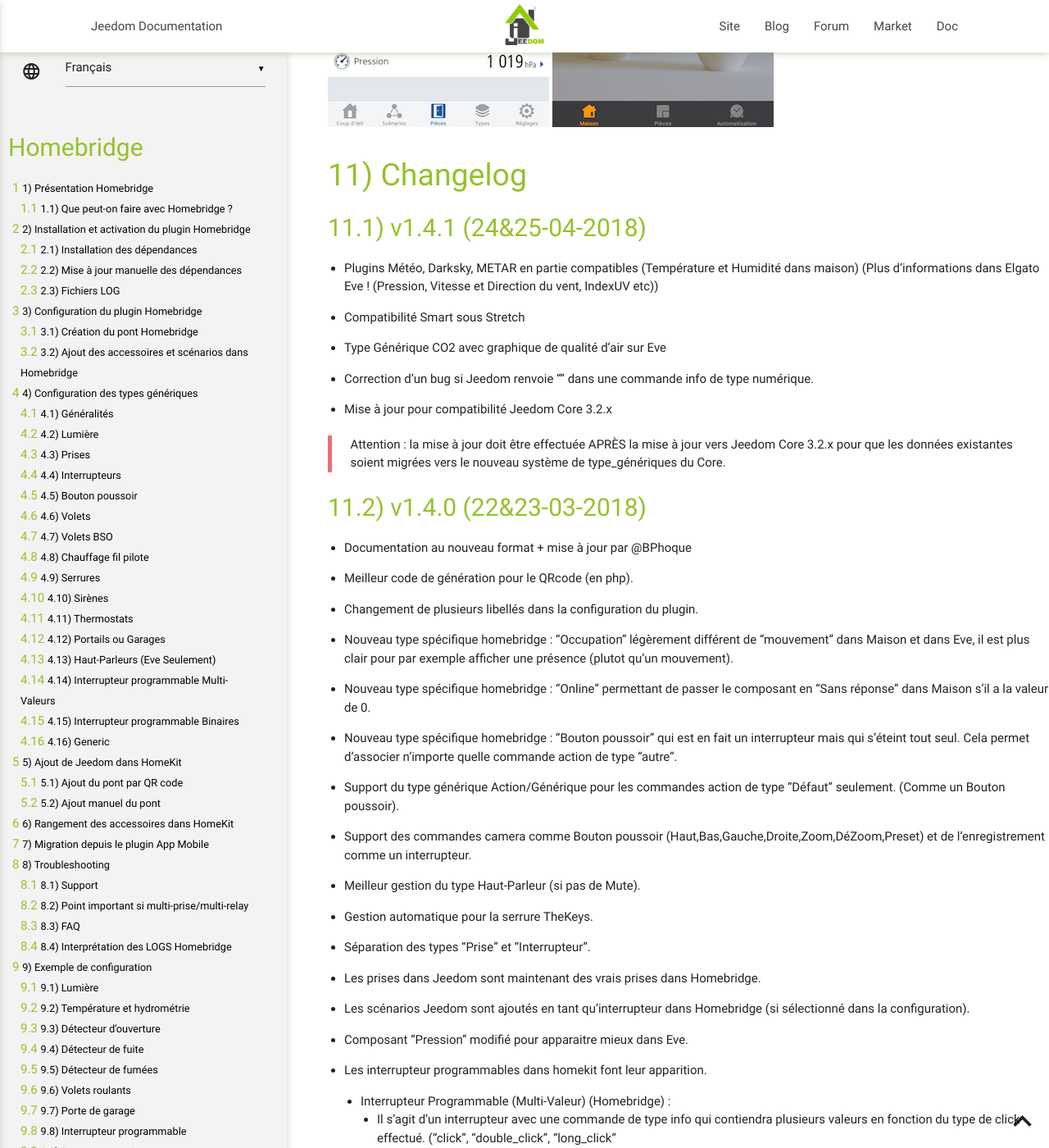
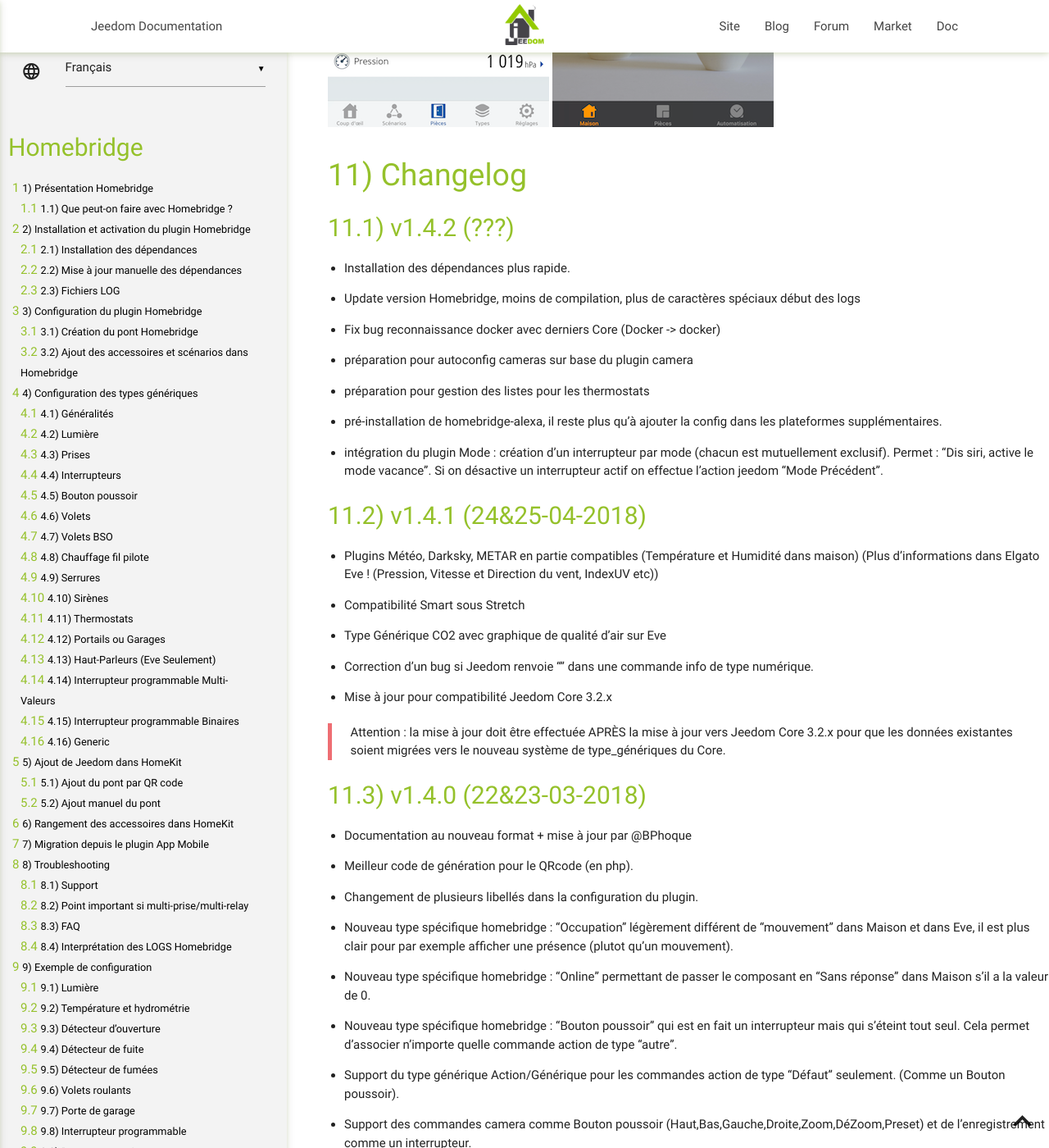
Before and after one commit to noodom/plugin-homebridge, a Jekyll site: the page built from docs/fr_FR/index.md, in a window 1280 px wide and 1400 px high, scrolled down 56772 px. Shown: the whole window at 82% size. Built offline with Jekyll 4.4.1, drawn with Linux system fonts in a browser that asks for light colours; our own code applies the rules of GitHub Pages for plain Markdown files; some of the changed text lies outside the part shown.

Commit message:
Update index.md

```diff
--- a/docs/fr_FR/index.md
+++ b/docs/fr_FR/index.md
@@ -1120,6 +1120,23 @@ Pour activer le plugin météo, il suffit de cocher la case "Envoyer à Homebrid
 Changelog
 =========
 
+v1.4.2 (???)
+-------------
+
+* Installation des dépendances plus rapide.
+
+* Update version Homebridge, moins de compilation, plus de caractères spéciaux début des logs
+
+* Fix bug reconnaissance docker avec derniers Core (Docker -> docker)
+
+* préparation pour autoconfig cameras sur base du plugin camera
+
+* préparation pour gestion des listes pour les thermostats
+
+* pré-installation de homebridge-alexa, il reste plus qu'à ajouter la config dans les plateformes supplémentaires.
+
+* intégration du plugin Mode : création d'un interrupteur par mode (chacun est mutuellement exclusif). Permet : "Dis siri, active le mode vacance". Si on désactive un interrupteur actif on effectue l'action jeedom "Mode Précédent".
+
 v1.4.1 (24&25-04-2018)
 -------------
 
```
